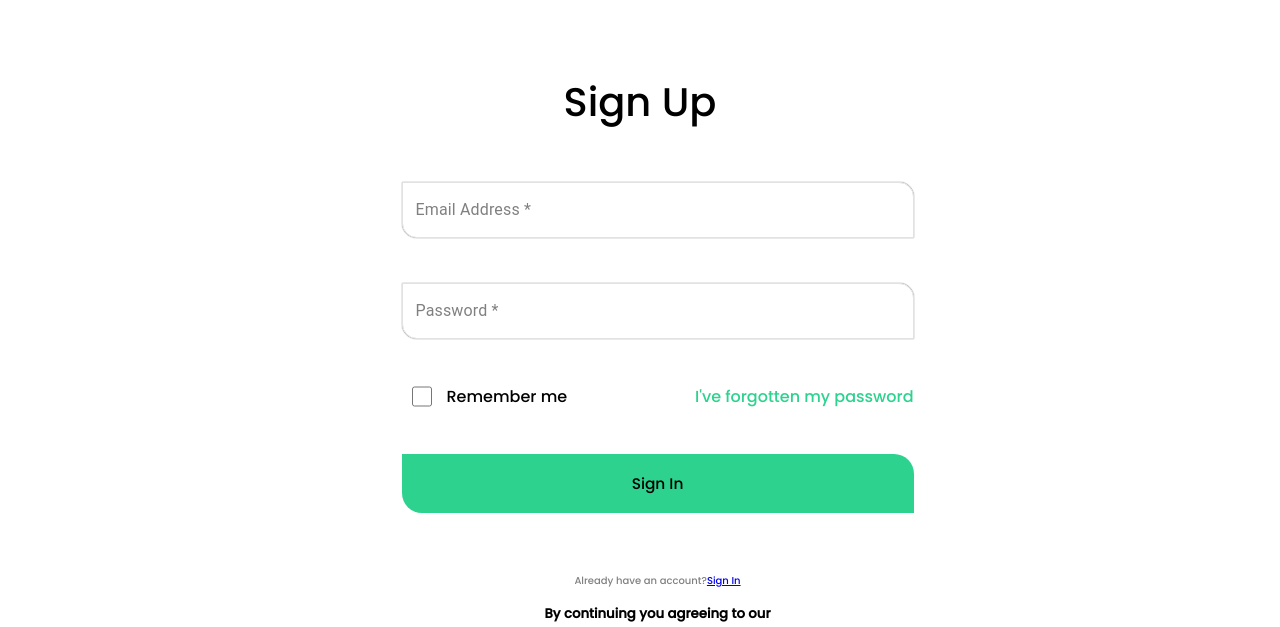
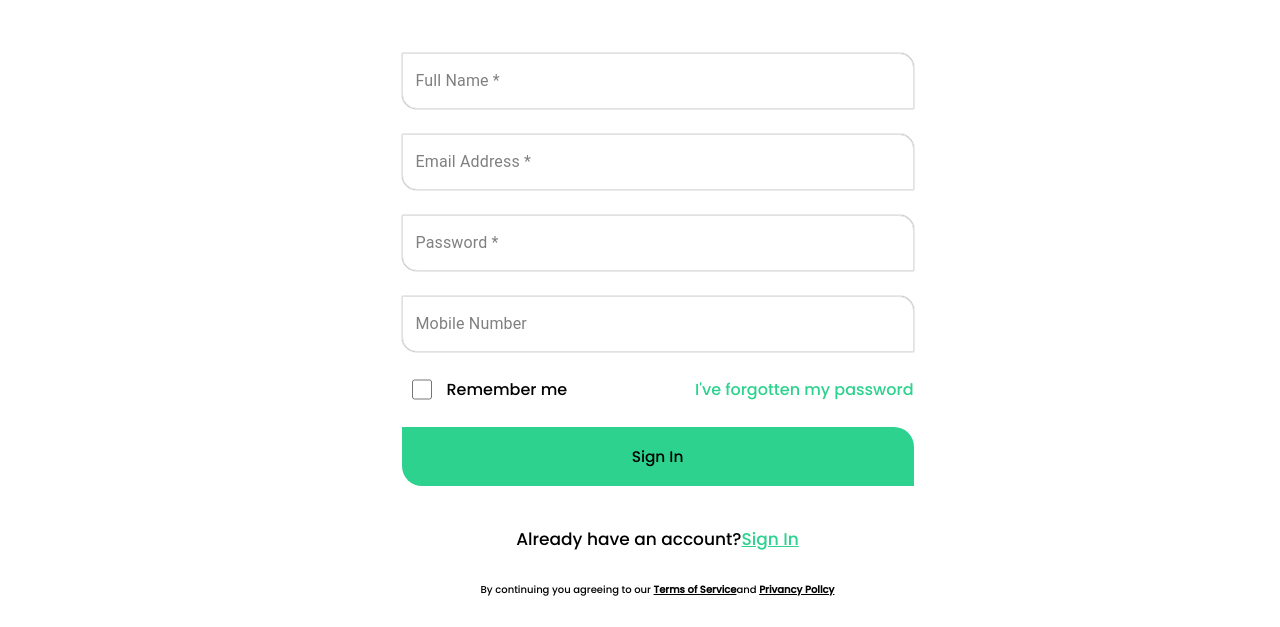
Before and after one commit to Aayshaparveen/neutrelle-demo, a React (Vite) app: page /MyGarage/SignUp in a window 1280 px wide. Shown: the part 310-937 px from the top of the page. Built offline with nearby package versions, Linux system fonts and the light colour scheme.

Commit message:
Add Some Css in form

```diff
--- a/src/ImpactCalculator/index.jsx
+++ b/src/ImpactCalculator/index.jsx
@@ -79,7 +79,8 @@ const ImpactCalculator = () => {
             {/* <Navigate to="./Regitration"/> */}
             <a href="./Registration">Enter details manually</a>
             <p className="arrow">
-              <ImArrowUpRight2 />
+              {/* <ImArrowUpRight2 /> */}
+              <img src="./image/icon-arrow.svg"/>
             </p>
           </div>
         </div>
--- a/src/ImpactCalculator/style.css
+++ b/src/ImpactCalculator/style.css
@@ -81,9 +81,14 @@ button {
   padding-right: 120px;
 }
 .arrow {
-  padding: 0px 20px;
-  font-size: 20px;
-  color: gray;
+  /* padding: 0px 20px;
+  font-size: 20px; */
+  cursor: pointer;
+  opacity: 0.5;
+}
+.arrow img:hover{
+  transform: rotate(45deg);
+  transition: all 0.3s ease 0s;
 }
 .error-message{
   color: red;
--- a/src/MyGarage/SignIn.jsx
+++ b/src/MyGarage/SignIn.jsx
@@ -54,7 +54,7 @@ function SignIn() {
 
   return (
     <>
-      <div className="MyGarage-container">
+      <div className="MyGarage-container1">
         <div className="SignIn-container">
           <p className="SignIn-heading">Sign In</p>
           <form className="SignIn-form">
--- a/src/MyGarage/SignInStyle.css
+++ b/src/MyGarage/SignInStyle.css
@@ -1,4 +1,4 @@
-.MyGarage-container {
+.MyGarage-container1 {
   /* background-color: aqua; */
   display: flex;
   justify-content: center;
@@ -7,7 +7,7 @@
 }
 .SignIn-container {
   text-align: center;
-  /* padding-top: 300px; */
+  padding-top: 110px;
 }
 .SignIn-heading {
   color: black;
--- a/src/MyGarage/SignUp.jsx
+++ b/src/MyGarage/SignUp.jsx
@@ -28,35 +28,60 @@ const CssTextField = styled(TextField)({
   },
 });
 function SignUp() {
+  const [FullName, setFullName] = useState("");
   const [Email, setEmail] = useState("");
   const [Password, setPassword] = useState("");
+  const [MobileNumber, setMobileNumber] = useState("");
+  const [showFnameError, setShowFnameError] = useState(false);
   const [showEmailError, setShowEmailError] = useState(false);
   const [showPasswordError, setShowPasswordError] = useState(false);
+  const [showMobileNumberError, setShowMobileNumberError] = useState(false);
 
   const handelChange = (e) => {
     console.log("output", e.target.value);
+    if (e.target.name == "FullName") {
+      setFullName(e.target.value);
+    }
     if (e.target.name == "Email") {
       setEmail(e.target.value);
     }
     if (e.target.name == "Password") {
       setPassword(e.target.value);
     }
+    if (e.target.name == "MobileNumber") {
+      setMobileNumber(e.target.value);
+    }
   };
   const handleSubmit = () => {
+    if (FullName == "") {
+      setShowFnameError(true);
+    }
     if (Email == "") {
       setShowEmailError(true);
     }
     if (Password == "") {
       setShowPasswordError(true);
     }
+    if (MobileNumber == "") {
+      setShowMobileNumberError(true);
+    }
   };
 
   return (
     <>
-      <div className="MyGarage-container">
+      <div className="MyGarage-container2">
         <div className="SignUp-container">
           <p className="SignUp-heading">Sign Up</p>
           <form className="SignUp-form">
+            <CssTextField
+              label="Full Name *"
+              name="FullName"
+              id="custom-css-outlined-input"
+              onChange={handelChange}
+            />
+            {showFnameError == true ? (
+              <p className="error-text">This feild is required</p>
+            ) : null}
             <CssTextField
               label="Email Address *"
               name="Email"
@@ -76,6 +101,18 @@ function SignUp() {
             {showPasswordError == true ? (
               <p className="error-text">This feild is required</p>
             ) : null}
+
+            <CssTextField
+              label=" Mobile Number"
+              name=" MobileNumber "
+              id="custom-css-outlined-input"
+              onChange={handelChange}
+            />
+
+            {showMobileNumberError == true ? (
+              <p className="error-text">This feild is required</p>
+            ) : null}
+
             <div className="Remember-container">
               <div className="rememberme-inner">
                 <input
@@ -98,14 +135,17 @@ function SignUp() {
               Sign In
             </button>
             <footer>
-              <p>
+              <p className="account-text">
                 Already have an account?
-                <Link to="/MyGarage">Sign In</Link>
+                <Link to="/MyGarage" className="SignIn-link">
+                  Sign In
+                </Link>
               </p>
-              <h5>
-                By continuing you agreeing to our <span>Terms of Service</span>
-                and <span>Privancy Pollcy</span>
-              </h5>
+              <p className="Terms-message">
+                By continuing you agreeing to our{" "}
+                <span className="Link">Terms of Service</span>
+                and <span className="Link">Privancy Pollcy</span>
+              </p>
             </footer>
           </form>
         </div>
--- a/src/MyGarage/SignUpStyle.css
+++ b/src/MyGarage/SignUpStyle.css
@@ -1,11 +1,12 @@
-.MyGarage-container {
+.MyGarage-container2 {
   display: flex;
   justify-content: center;
   align-items: center;
-    height: 170vh;
+  height: 145vh;
 }
 .SignUp-container {
   text-align: center;
+  /* padding-top: 260px; */
 }
 .SignUp-heading {
   color: black;
@@ -15,7 +16,7 @@
 .SignUp-form {
   display: flex;
   flex-direction: column;
-    gap: 45px;
+  gap: 25px;
   width: 40vw;
   padding-top: 25px;
 }
@@ -41,10 +42,10 @@
   padding: 0px;
   font-style: normal;
 }
-  input{
+input {
   width: 20px;
 }
-  .SignUp-button{
+.SignUp-button {
   background-color: #2cd28d;
   border: 1px;
   padding: 18px 15px;
@@ -52,22 +53,35 @@
   font-size: 1.2vw;
   cursor: pointer;
 }
-  .account{
+.account {
   display: flex;
   align-items: center;
   justify-content: center;
 }
-  .account-text{
+.account-text {
   color: black;
   font-size: 17px;
 }
-  .SignIn-link{
+.SignIn-link {
   color: #2cd28d;
   font-size: 17px;
 }
-  .error-text{
+.error-text {
   color: red;
   text-align: right;
   font-size: 10px;
   padding: 0px;
 }
+.Terms-message {
+  color: black;
+  font-size: 10px;
+}
+.Link {
+  font-size: 10px;
+  color: black;
+  text-decoration: underline;
+  padding: 0px;
+  font-style: normal;
+  cursor: pointer;
+  font-weight: bold;
+}
```
Also changed, not shown: public/image/icon-arrow.svg (added). Lines whose indentation alone changed are shown as unchanged.
